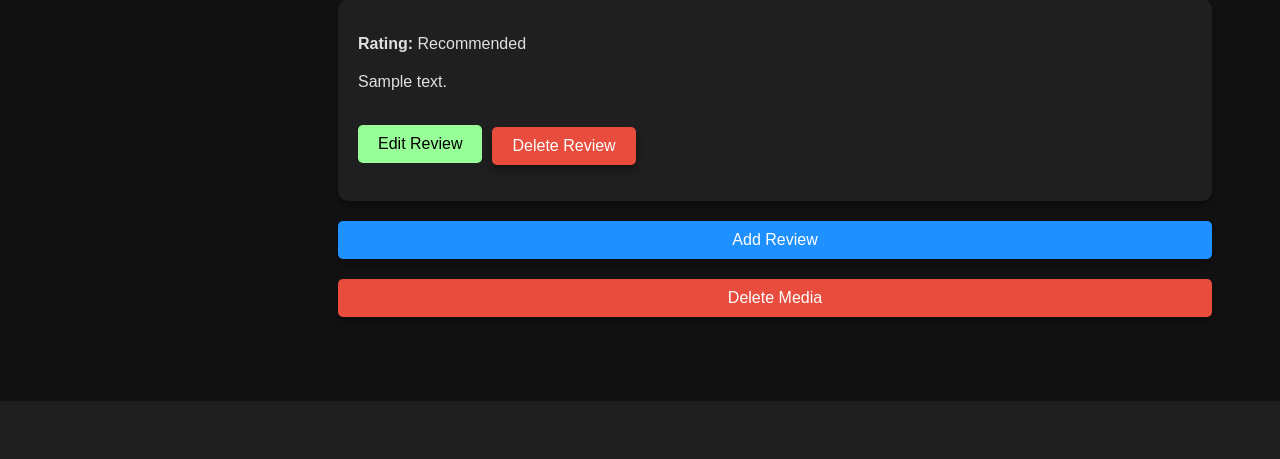
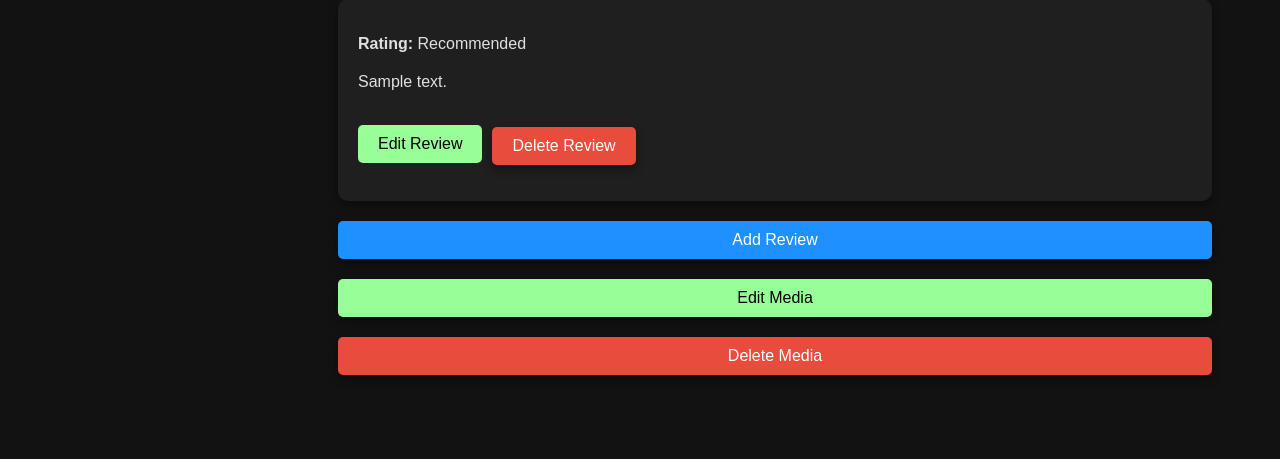
Before and after one commit to Lucas-Sloan/media-haven, a Django app: page /media/1/ in a window 1280 px wide. Shown: the part 1080-1539 px from the top of the page. Before the commit the page ends 1481 px from the top, so only its background shows below. Run offline with Django 5.2, Linux system fonts and the light colour scheme; a user stored in the database is signed in; tables that the repository leaves empty hold one stand-in row (values such as "Sample post"); grey boxes marked "Sample" are stand-in pictures.

Commit message:
Adjusted Styling, Added edit button to details Adjusted the rating view on Dashboard, Added and styled the edit button on the details page, adjusted the dropdown on the media form for status.

```diff
--- a/main_app/static/css/styles.css
+++ b/main_app/static/css/styles.css
@@ -664,6 +664,23 @@ button.submit-btn:hover {
     background-color: #0f6dc9;
 }
 
+.edit-media .submit-btn {
+    background-color: #98ff98;
+    color: black;
+    border: none;
+    padding: 10px 20px;
+    margin-top: 20px;
+    border-radius: 5px;
+    cursor: pointer;
+    font-size: 16px;
+    transition: background-color 0.3s ease;
+    box-shadow: 0px 4px 10px rgba(0, 0, 0, 0.4);
+}
+
+.edit-media .submit-btn:hover {
+    background-color: #7ed957
+}
+
 button.delete-btn, button.cancel-btn {
     background-color: #e74c3c;
     padding: 10px 20px;
--- a/main_app/templates/dashboard.html
+++ b/main_app/templates/dashboard.html
@@ -24,7 +24,7 @@
                             {% elif media.media_type == 'game' %}Video Game
                             {% endif %}
                         </p>
-                        <p>Rating: {{ media.rating }}/5</p>
+                        <p>Rating: {{ media.rating }} / 5</p>
                         <p>Status: {{ media.get_status_display }}</p>
                         <p>Genre: {{ media.genre|default:"No genre available" }}</p>
                         <p>Favorite:
--- a/main_app/templates/media/media_detail.html
+++ b/main_app/templates/media/media_detail.html
@@ -76,6 +76,11 @@
                     <button type="button" class="submit-btn">Add Review</button>
                 </a>
             </div>
+            <div class="edit-media">
+                <a href="{% url 'edit_media' media.id %}">
+                    <button type="button" class="submit-btn">Edit Media</button>
+                </a>
+            </div>
             <div>
                 <form action="{% url 'confirm_delete_media' media.id %}">
                     {% csrf_token %}
--- a/main_app/templates/media/media_form.html
+++ b/main_app/templates/media/media_form.html
@@ -46,7 +46,7 @@
                 <option value="" disabled {% if not media.status %}selected{% endif %}>Select Status</option>
                 <option value="f" {% if media.status == 'f' %}selected{% endif %}>Finished</option>
                 <option value="ip" {% if media.status == 'ip' %}selected{% endif %}>In Progress</option>
-                <option value="p" {% if media.status == 'p' %}selected{% endif %}>Plan to Watch</option>
+                <option value="p" {% if media.status == 'p' %}selected{% endif %}>Planning</option>
                 <option value="dr" {% if media.status == 'dr' %}selected{% endif %}>Dropped</option>
             </select>
         </div>
--- a/main_app/views.py
+++ b/main_app/views.py
@@ -26,7 +26,7 @@ class DashboardView(TemplateView):
     def get_context_data(self, **kwargs):
         context = super().get_context_data(**kwargs)
         user = self.request.user
-        context['recently_added'] = Media.objects.filter(user=user).order_by('-created_at')[:10]
+        context['recently_added'] = Media.objects.filter(user=user).order_by('-created_at')[:12]
         context['favorites'] = Media.objects.filter(user=user, is_favorite=True)
         return context
 
```
